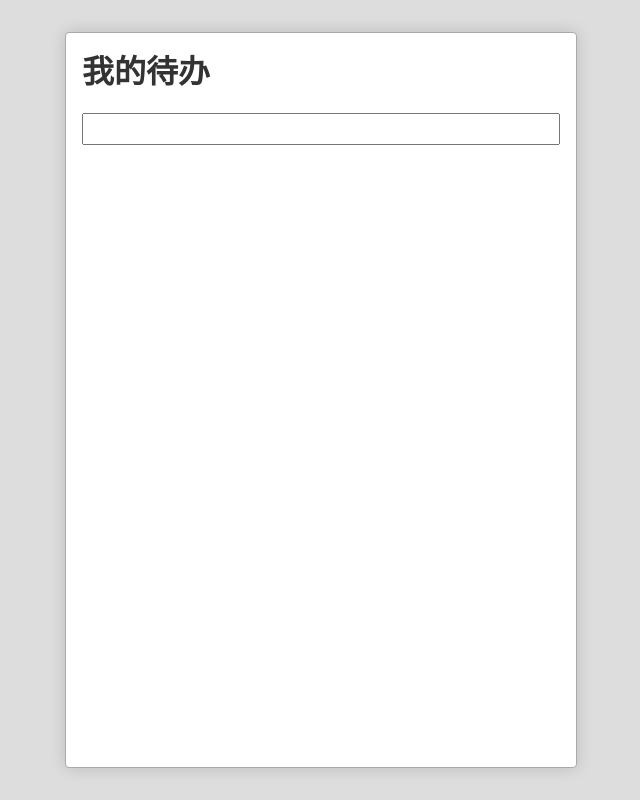
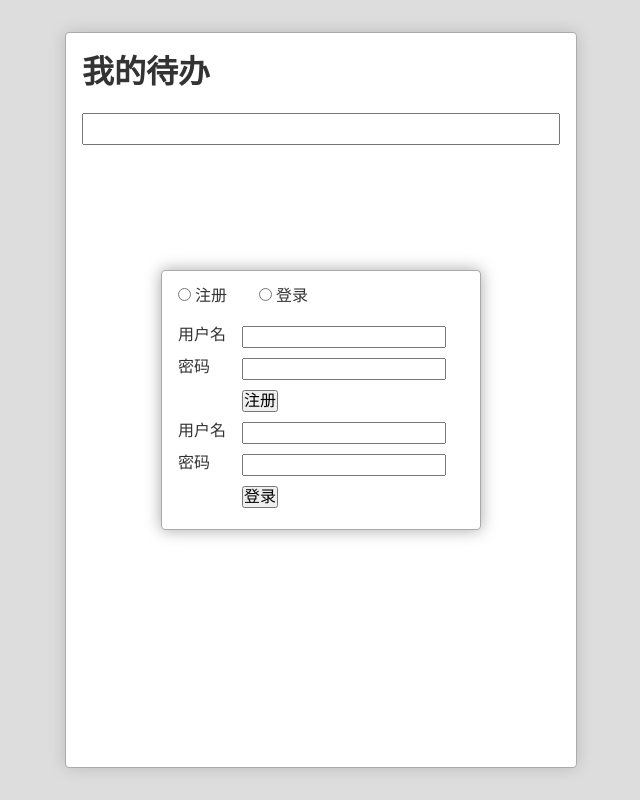
Before and after one commit to x397906946/todoList, a React (Create React App) app: page / in a window 1280 px wide. Shown: the whole page, without its empty margins (319-959 px from the left). Built offline with nearby package versions, Linux system fonts and the light colour scheme.

Commit message:
添加注册/登录框基本样式

```diff
--- /dev/null
+++ b/src/css/UserDialog.css
@@ -0,0 +1,21 @@
+.UserDialog-Wrapper {
+  position: fixed; top: 0; left: 0; bottom: 0; right: 0;
+  display: flex; justify-content: center; align-items: center;
+}
+
+.UserDialog {
+  border: 1px solid #aaa;
+  border-radius: 4px;
+  min-width: 20em;
+  background: white;
+  box-shadow: 0 0 1em hsla(0,0%,0%,0.35);
+}
+
+.UserDialog > nav:first-child { padding: 1em; }
+.UserDialog > nav:first-child input[type=radio]:not(:first-child){ margin-left: 2em; }
+
+.UserDialog > .panes { padding: 0 1em 1em; }
+
+.UserDialog form > .row { display: flex; padding: 0.3em 0; }
+.UserDialog form > .row > label:first-child { width: 4em; }
+.UserDialog form > .row.actions { padding-left: 4em; }
--- a/src/js/App.js
+++ b/src/js/App.js
@@ -4,14 +4,14 @@
 import '../css/App.css';
 import TodoInput from './todoInput'
 import TodoItem from './todoItem'
-import * as localStore from './localStore'
+import UserDialog from './UserDialog'
 
 class App extends Component {
   constructor(props){
     super(props)
     this.state = {
       newTodo: '',
-      todoList: localStore.load('todoList') || []
+      todoList: []
     }
     this.addTodo = this.addTodo.bind(this)
     this.changeTitle = this.changeTitle.bind(this)
@@ -38,11 +38,11 @@
         <ol className="todoList">
           {todos}
         </ol>
+        <UserDialog/>
       </div>
     )
   }
   componentDidUpdate() {
-    localStore.save('todoList', this.state.todoList)
   }
 
   addTodo(e){
--- /dev/null
+++ b/src/js/UserDialog.js
@@ -0,0 +1,45 @@
+import React, {Component} from 'react';
+import '../css/UserDialog.css'
+
+export default class UserDialog extends Component {
+  render() {
+    return (
+      <div className="UserDialog-Wrapper">
+        <div className="UserDialog">
+          <nav>
+            <input type="radio"/> 注册
+            <input type="radio"/> 登录
+          </nav>
+          <div className="panes"> {/* 注册 */}
+            <form className="signUp">
+              <div className="row">
+                <label>用户名</label>
+                <input type="text"/>
+              </div>
+              <div className="row">
+                <label>密码</label>
+                <input type="password"/>
+              </div>
+              <div className="row actions">
+                <button type="submit">注册</button>
+              </div>
+            </form>
+            <form className="signIn"> {/* 登录 */}
+              <div className="row">
+                <label>用户名</label>
+                <input type="text"/>
+              </div>
+              <div className="row">
+                <label>密码</label>
+                <input type="password"/>
+              </div>
+              <div className="row actions">
+                <button type="submit">登录</button>
+              </div>
+            </form>
+          </div>
+        </div>
+      </div>
+    )
+  }
+}
```
Also changed, not shown: src/js/leanCloud.js (added, +10 -0 lines).
